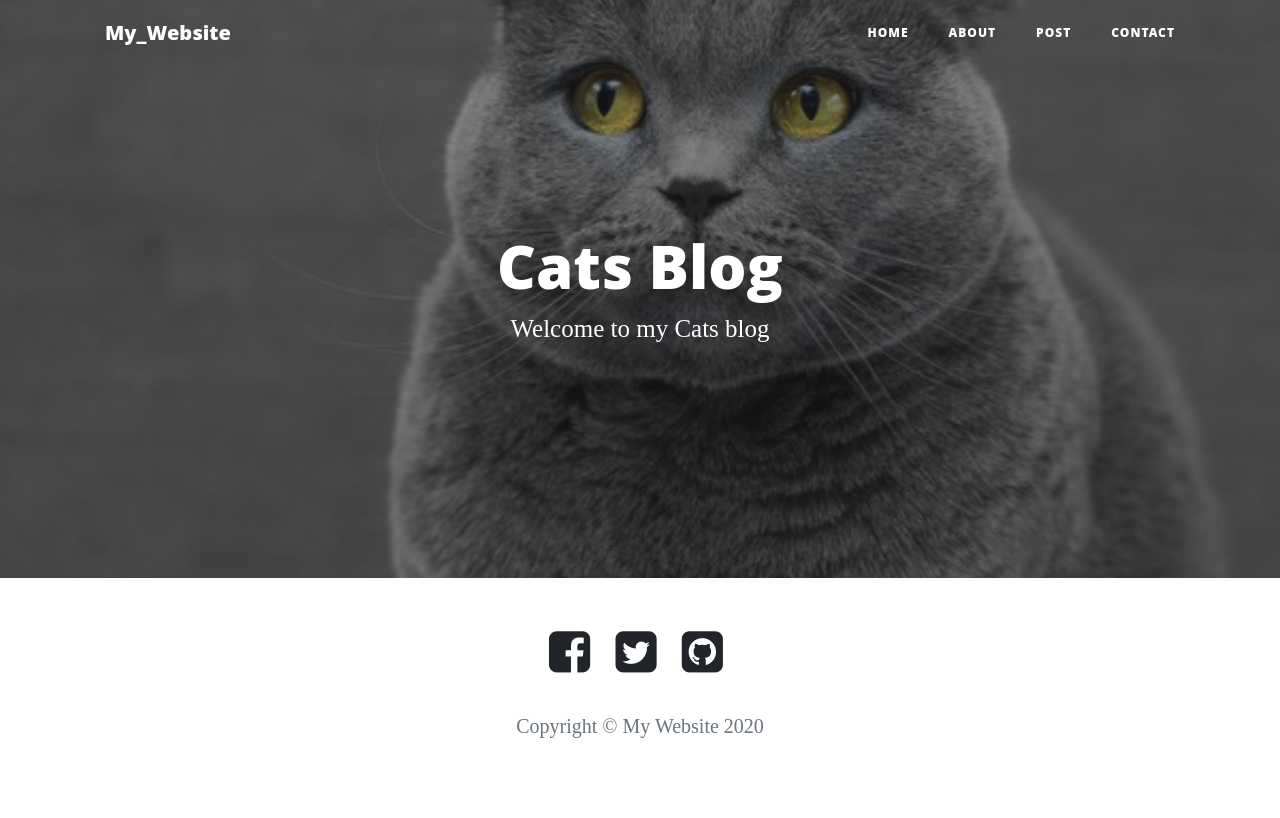
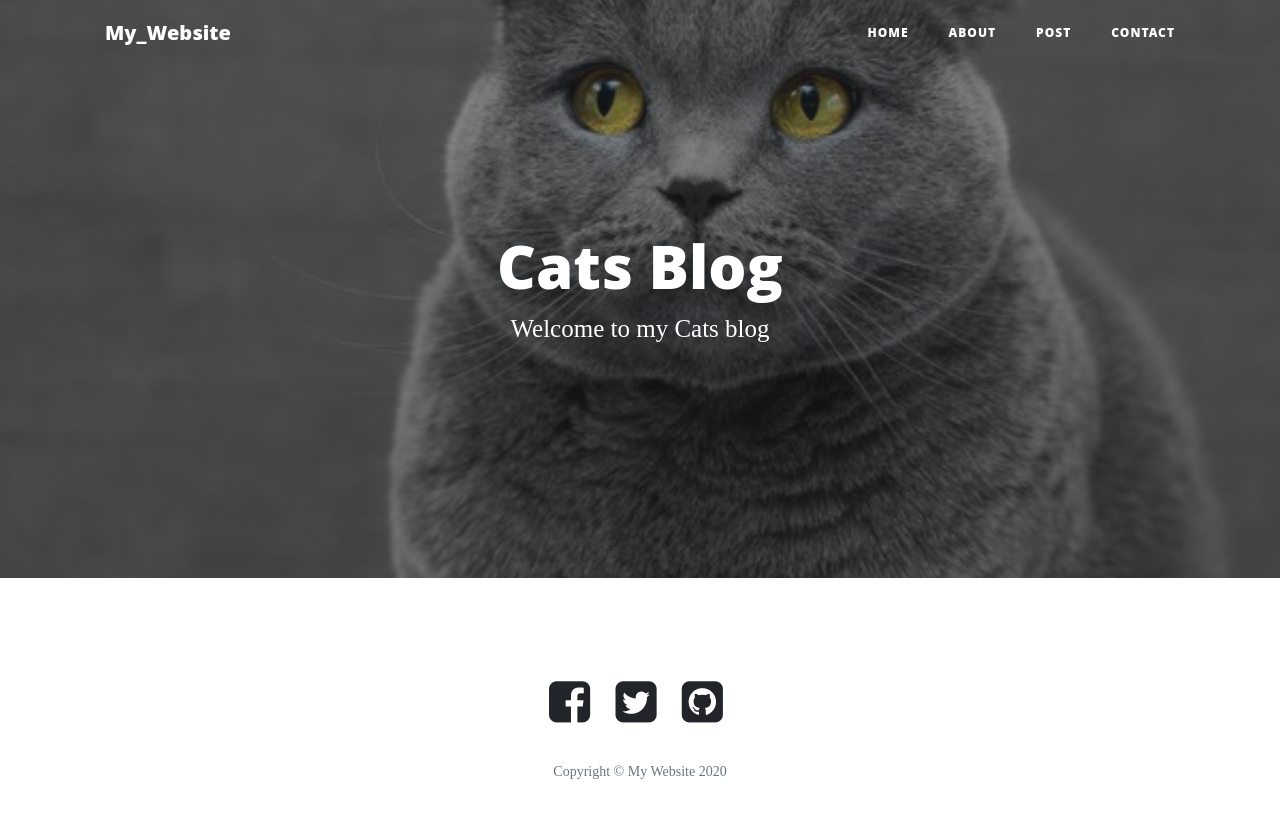
Before and after one commit to Maryam-Haider99/Bootstrap_Project, a plain HTML site: page index.html in a window 1280 px wide. Drawn offline with nearby package versions, Linux system fonts and the light colour scheme.

Commit message:
Update home-blog.css

```diff
--- a/css/home-blog.css
+++ b/css/home-blog.css
@@ -148,3 +148,13 @@ header.masthead  .subheading {
   font-size: 25px;
   margin-top: 0%;
 }
+
+footer{
+  padding: 50px 0 65px;
+}
+
+footer .copyright {
+  font-size: 14px;
+  margin-bottom: 0;
+  text-align: center;
+}
```
